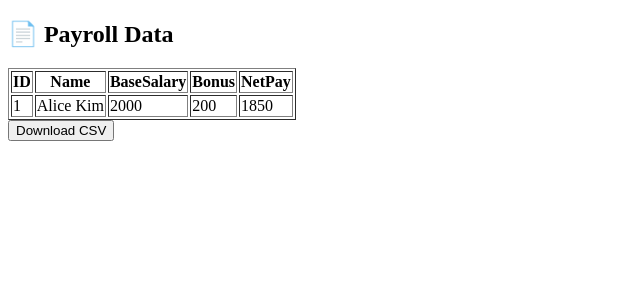
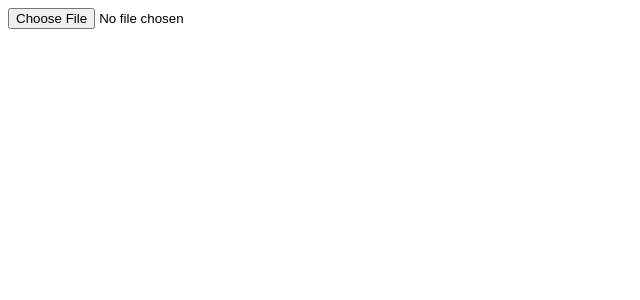
Before and after one commit to Waggio-Setting/waggio-fe, a React (Vite) app: page / in a window 1280 px wide. Shown: the top 300 px of the page, without its empty margins (0-640 px from the left). Built offline with nearby package versions, Linux system fonts and the light colour scheme.

Commit message:
Add CSV upload and parse functionality with state storage

```diff
--- a/src/App.jsx
+++ b/src/App.jsx
@@ -1,13 +1,11 @@
 import { useState } from "react";
-import reactLogo from "./assets/react.svg";
-import viteLogo from "/vite.svg";
 import "./App.css";
-import UserInputForm from "./component/UserInputForm";
+import CSVUpload from "./component/CSVUpload";
 
 function App() {
   return (
     <div>
-      <UserInputForm />
+      <CSVUpload />
     </div>
   );
 }
--- /dev/null
+++ b/src/component/CSVUpload.jsx
@@ -0,0 +1,33 @@
+import React from "react";
+import Papa from "papaparse";
+import { useState } from "react";
+
+const CSVUpload = () => {
+  const [parsedData, setParsedData] = useState([]);
+  const handleFileChange = (e) => {
+    const file = e.target.files[0];
+    if (!file) return;
+
+    const reader = new FileReader();
+    reader.onload = (event) => {
+      const text = event.target.result;
+      Papa.parse(text, {
+        header: true,
+        skipEmptyLines: true,
+        complete: (result) => {
+          console.log("CSV → JSON:", result.data);
+          setParsedData(result.data);
+        },
+      });
+    };
+    reader.readAsText(file);
+  };
+
+  return (
+    <div>
+      <input type="file" accept=".csv" onChange={handleFileChange} />
+    </div>
+  );
+};
+
+export default CSVUpload;
--- a/src/component/UserInputForm.jsx
+++ /dev/null
@@ -1,58 +0,0 @@
-import React from "react";
-import { useState } from "react";
-import Papa from "papaparse";
-
-const UserInputForm = () => {
-  const [userInputs, setUserInputs] = useState([
-    {
-      ID: 1,
-      Name: "Alice Kim",
-      PayPeriodStart: "2024-06-01",
-      PayPeriodEnd: "2024-06-15",
-      BaseSalary: 2000,
-      Bonus: 200,
-      Allowance: 100,
-      OvertimePay: 50,
-      TaxDeduction: 300,
-      Pension: 100,
-      HealthInsurance: 80,
-      OtherDeductions: 20,
-      NetPay: 1850,
-    },
-  ]);
-  const handleExportCSV = () => {
-    const csv = Papa.unparse(userInputs);
-    console.log("csv", csv);
-  };
-
-  return (
-    <div>
-      <h2>📄 Payroll Data</h2>
-      <table border="1">
-        <thead>
-          <tr>
-            <th>ID</th>
-            <th>Name</th>
-            <th>BaseSalary</th>
-            <th>Bonus</th>
-            <th>NetPay</th>
-          </tr>
-        </thead>
-        <tbody>
-          {userInputs.map((row, index) => (
-            <tr key={index}>
-              <td>{row.ID}</td>
-              <td>{row.Name}</td>
-              <td>{row.BaseSalary}</td>
-              <td>{row.Bonus}</td>
-              <td>{row.NetPay}</td>
-            </tr>
-          ))}
-        </tbody>
-      </table>
-      <button onClick={handleExportCSV}>Download CSV</button>
-    </div>
-  );
-};
-
-export default UserInputForm;
```
